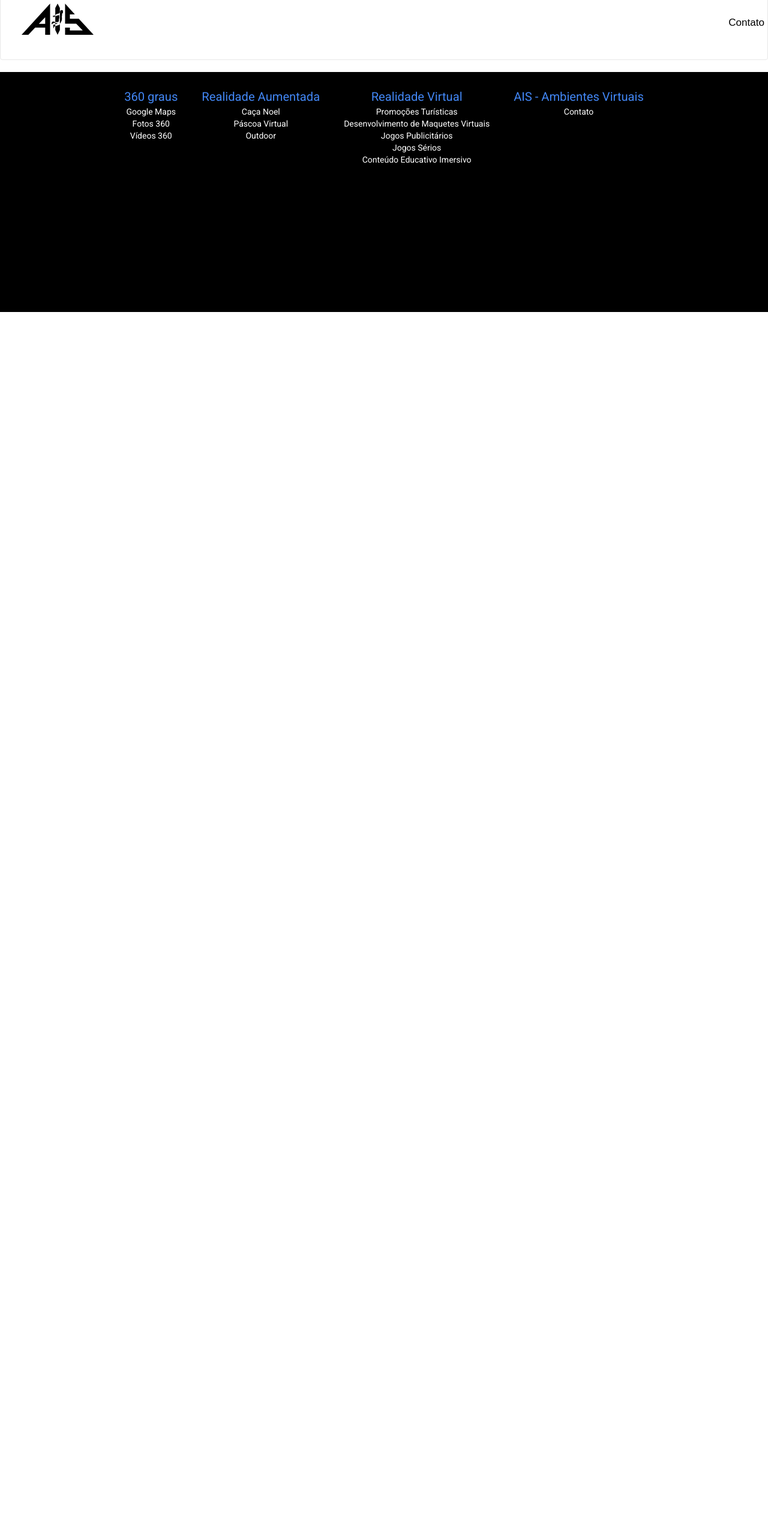
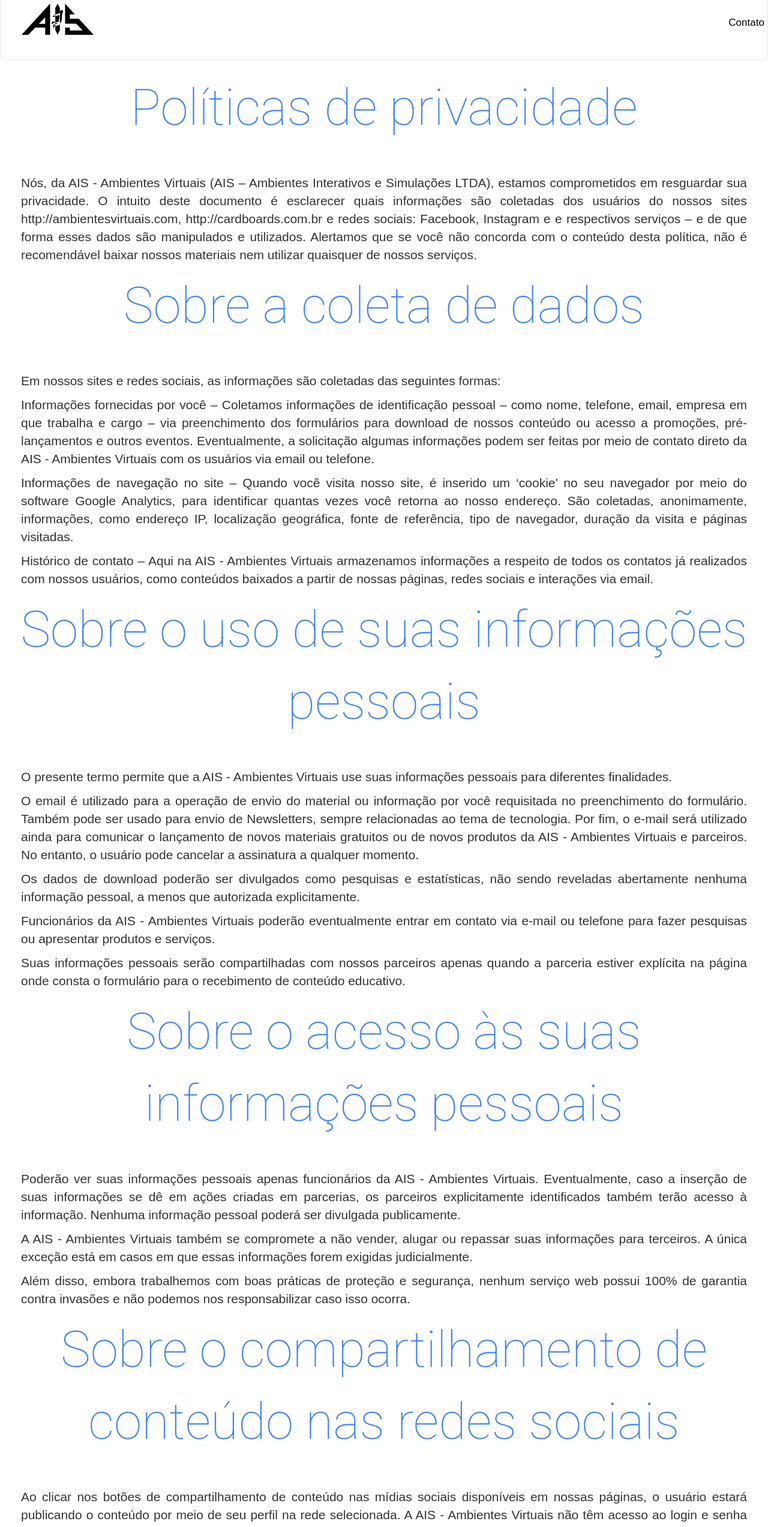
Before and after one commit to ais-opensource/portal, a React (Create React App) app: page /privacidade in a window 1280 px wide. Shown: the part 20-2565 px from the top of the page at 60% size. Before the commit the page ends 800 px from the top, so only its background shows below. Built offline with nearby package versions, Linux system fonts and the light colour scheme.

Commit message:
Adicionar pagina privacidade

```diff
--- /dev/null
+++ b/src/components/Privacidade/Privacidade.css
@@ -0,0 +1,6 @@
+p {
+  font-size: 1.5em;
+  text-align: justify;
+  margin-left: 35px;
+  margin-right: 35px;
+}
--- /dev/null
+++ b/src/components/Privacidade/Privacidade.js
@@ -0,0 +1,100 @@
+import React from 'react'
+import { PageTitle } from '../content/PageTitle/PageTitle'
+import './Privacidade.css'
+
+
+export class Privacidade extends React.Component {
+
+  render() {
+    return (
+      <div>
+        <PageTitle title="Políticas de privacidade" />
+        <p>
+          Nós, da AIS - Ambientes Virtuais (AIS – Ambientes Interativos e Simulações LTDA), estamos comprometidos em resguardar sua privacidade.
+          O intuito deste documento é esclarecer quais informações são coletadas dos usuários do nossos sites http://ambientesvirtuais.com, http://cardboards.com.br
+          e redes sociais: Facebook, Instagram e  e respectivos serviços –  e de que forma esses dados são manipulados e utilizados.
+          Alertamos que se você não concorda com o conteúdo desta política, não é recomendável baixar nossos materiais nem utilizar quaisquer de nossos serviços.
+        </p>
+        <PageTitle title="Sobre a coleta de dados" />
+        <p>
+          Em nossos sites e redes sociais, as informações são coletadas das seguintes formas:
+        </p>
+        <p>
+          Informações fornecidas por você – Coletamos informações de identificação pessoal – como nome, telefone, email, empresa em que trabalha e cargo
+          – via preenchimento dos formulários para download de nossos conteúdo ou acesso a promoções, pré-lançamentos e outros eventos.
+          Eventualmente, a solicitação algumas informações podem ser feitas por meio de contato direto da AIS - Ambientes Virtuais com os usuários via email ou telefone.
+        </p>
+        <p>
+          Informações de navegação no site – Quando você visita nosso site, é inserido um ‘cookie’ no seu navegador por meio do software Google Analytics,
+          para identificar quantas vezes você retorna ao nosso endereço. São coletadas, anonimamente, informações, como endereço IP, localização geográfica,
+          fonte de referência, tipo de navegador, duração da visita e páginas visitadas.
+        </p>
+        <p>
+          Histórico de contato – Aqui na AIS - Ambientes Virtuais armazenamos informações a respeito de todos os contatos já realizados com nossos usuários,
+          como conteúdos baixados a partir de nossas páginas, redes sociais e interações via email.
+        </p>
+        <PageTitle title="Sobre o uso de suas informações pessoais" />
+        <p>
+          O presente termo permite que a AIS - Ambientes Virtuais use suas informações pessoais para diferentes finalidades.
+        </p>
+        <p>
+          O email é utilizado para a operação de envio do material ou informação por você requisitada no preenchimento do formulário.
+          Também pode ser usado para envio de Newsletters, sempre relacionadas ao tema de tecnologia.
+          Por fim, o e-mail será utilizado ainda para comunicar o lançamento de novos materiais gratuitos ou de novos produtos da
+          AIS - Ambientes Virtuais e parceiros. No entanto, o usuário pode cancelar a assinatura a qualquer momento.
+        </p>
+        <p>
+          Os dados de download poderão ser divulgados como pesquisas e estatísticas, não sendo reveladas abertamente nenhuma informação pessoal, a menos que autorizada explicitamente.
+        </p>
+        <p>
+          Funcionários da AIS - Ambientes Virtuais poderão eventualmente entrar em contato via e-mail ou telefone para fazer pesquisas ou apresentar produtos e serviços.
+        </p>
+        <p>
+        Suas informações pessoais serão compartilhadas com nossos parceiros apenas quando a parceria estiver explícita na página onde consta o formulário para o recebimento de conteúdo educativo.
+        </p>
+        <PageTitle title="Sobre o acesso às suas informações pessoais" />
+        <p>
+          Poderão ver suas informações pessoais apenas funcionários da AIS - Ambientes Virtuais. Eventualmente, caso a inserção de suas informações se dê em ações criadas em parcerias,
+          os parceiros explicitamente identificados  também terão acesso à informação.  Nenhuma informação pessoal poderá ser divulgada publicamente.
+        </p>
+        <p>
+          A AIS - Ambientes Virtuais também se compromete a não vender, alugar ou repassar suas informações para terceiros. A única exceção está em casos em que essas informações forem exigidas judicialmente.
+        </p>
+        <p>
+          Além disso, embora trabalhemos com boas práticas de proteção e segurança, nenhum serviço web possui 100% de garantia contra invasões e não podemos nos responsabilizar caso
+          isso ocorra.
+        </p>
+        <PageTitle title="Sobre o compartilhamento de conteúdo nas redes sociais" />
+        <p>
+          Ao clicar nos botões de compartilhamento de conteúdo nas mídias sociais disponíveis em nossas páginas, o usuário estará publicando o conteúdo por meio
+          de seu perfil na rede selecionada. A AIS - Ambientes Virtuais não têm acesso ao login e senha dos usuários nessas redes, nem publicará conteúdo em nome do
+          usuário sem que ele realize esta ação.
+        </p>
+        <PageTitle title="Sobre o cancelamento da assinatura e alteração/exclusão de informações pessoais" />
+        <p>
+          Você pode optar por não receber mais qualquer tipo de e-mail da AIS - Ambientes Virtuais.
+        </p>
+        <p>
+          Em todos os e-mails que enviamos há sempre um link para cancelar a assinatura disponível nas últimas linhas.
+          Ao clicar nesse link você será automaticamente descadastrado da lista.
+        </p>
+        <p>
+          É importante mencionar que ao preencher qualquer formulário novamente ficará caracterizada a reinserção do seu e-mail à lista.
+          Portanto, a requisição de cancelamento deve ser feita novamente caso seja de seu interesse.
+        </p>
+        <p>
+          Para alterar suas informações pessoais ou mesmo excluí-las do nosso banco de dados, basta enviar um email para contato@ambientesvirtuais.com .
+        </p>
+        <PageTitle title="Mudanças na Política de Privacidade" />
+        <p>
+        Essa Política de Privacidade pode passar por atualizações. Desta forma, recomendamos visitar periodicamente esta página para que você tenha conhecimento sobre as modificações.
+        Antes de usar informações para outros fins que não os definidos nesta Política de Privacidade, solicitaremos sua autorização.
+        </p>
+        <PageTitle title="Contato com a AIS - Ambientes Virtuais para esclarecimento de dúvidas" />
+        <p>
+        Qualquer dúvida em relação à nossa política de privacidade pode ser esclarecida entrando em contato conosco. Envie um email para contato@ambientesvirtuais.com
+        </p>
+      </div>
+    )
+  }
+}
--- a/src/components/layout/App.js
+++ b/src/components/layout/App.js
@@ -7,6 +7,7 @@ import { JogosPublicitarios } from '../RealidadeVirtual/JogosPublicitarios/Jogos
 import { Serios } from '../RealidadeVirtual/Serios/Serios'
 import { Maquetes } from '../RealidadeVirtual/Maquetes/Maquetes'
 import { Promocoes } from '../RealidadeVirtual/Promocoes/Promocoes'
+import { Privacidade } from '../Privacidade/Privacidade'
 import { RealidadeVirtual } from '../RealidadeVirtual/RealidadeVirtual'
 import { Three60 } from '../360/360'
 import { Fotos } from '../360/Fotos/Fotos'
@@ -36,6 +37,7 @@ class App extends Component {
             <Route path="/maquetes-digitais" component={Maquetes} />
             <Route path="/jogos-serios" component={Serios} />
             <Route path="/promocoes-turisticas" component={Promocoes} />
+            <Route path="/privacidade" component={Privacidade} />
             <Route path="/quem-somos" component={AIS} />
             <Route path="/360" component={Three60} />
             <Route path="/fotos-360" component={Fotos} />
```
